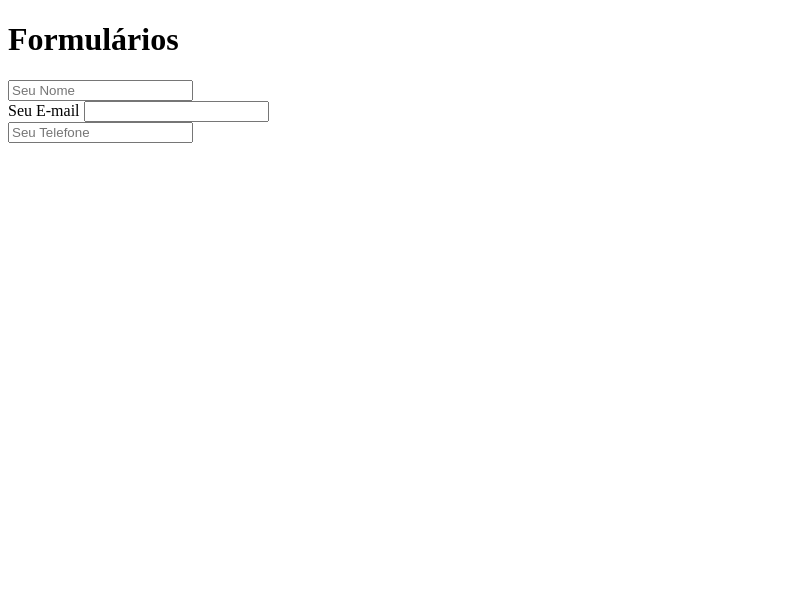
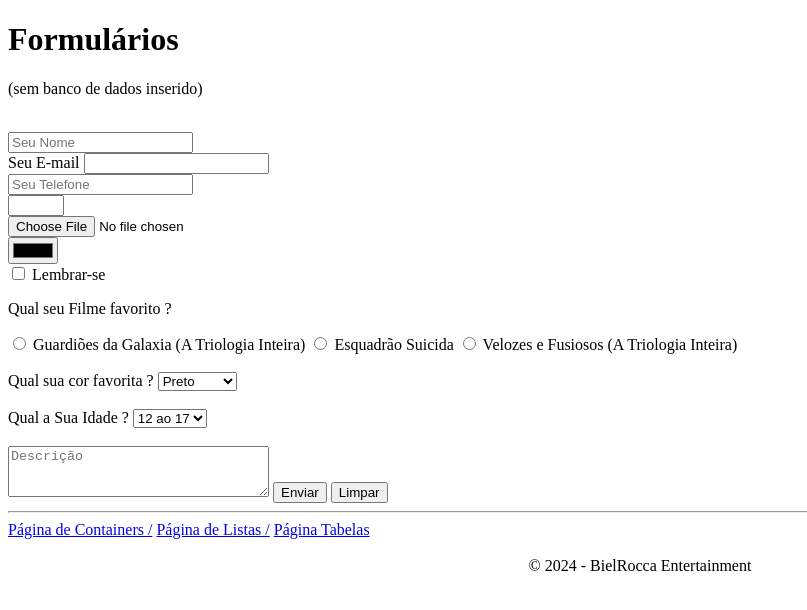
Before and after one commit to bielrocca/First-Html-Project, a plain HTML site: page forms.html in a window 1280 px wide. Shown: the whole page, without its empty margins (0-807 px from the left). Drawn offline with Linux system fonts and the light colour scheme.

Commit message:
Inclusão de Conteúdos

```diff
--- a/forms.html
+++ b/forms.html
@@ -3,10 +3,15 @@
 <head>
     <meta charset="UTF-8">
     <meta name="viewport" content="width=device-width, initial-scale=1.0">
+    <link rel="stylesheet" href="./forms.css">
     <title>Formularios</title>
 </head>
 <body>
-    <h1>Formulários</h1>
+    <header class="markdown-heading">
+        <h1>Formulários</h1>
+        <p>(sem banco de dados inserido)</p>
+    </header>
+    <br>
     <form action="">
         <label for=""></label>
         <input type="text" placeholder="Seu Nome">
@@ -15,6 +20,66 @@
         <input id="email" type="email">
         <br>
         <input type="tel" placeholder="Seu Telefone">
+        <br>
+        <input type="number" max="10" min="0">
+        <br>
+        <input type="file">
+        <br>
+        <input type="color">
+        <br>
+        <input type="checkbox" id="Lembrar-se">
+        <label for="Lembrar-se">Lembrar-se</label>
+        <p>
+            Qual seu Filme favorito ?
+        </p>
+        <input type="radio" id="GG" name="filme-favorito"><label for="GG"> Guardiões da Galaxia (A Triologia Inteira)</label>
+        <input type="radio" id="ES" name="filme-favorito"><label for="ES"> Esquadrão Suicida</label>
+        <input type="radio" id="VF" name="filme-favorito"><label for="VF"> Velozes e Fusiosos (A Triologia Inteira)</label>
+        <br>
+        <br>
+        <label for="">Qual sua cor favorita ?</label>
+        <select name="" id="">
+            <option value="">Preto</option>
+            <option value="">Azul</option>
+            <option value="">Verde</option>
+            <option value="">Amarelo</option>
+            <option value="">Vermelho</option>
+            <option value="">Branco</option>
+            <option value="">Rosa</option>
+            <option value="">Roxo</option>
+        </select>
+        <br>
+        <br>
+        <label for="">Qual a Sua Idade ?</label>
+        <select name="" id="">
+            <option value="">12 ao 17</option>
+            <option value="">18 ao 26</option>
+            <option value="">27 ao 35</option>
+            <option value="">35 ao 44</option>
+            <option value="">44 ao 53</option>
+            <option value="">53 ao 62</option>
+        </select>
+        <br>
+        <br>
+        <textarea name="" id="" cols="30" rows="3" placeholder="Descrição"></textarea>
+        <button type="submit">
+            Enviar
+        </button>
+        <button type="reset">
+            Limpar
+        </button>
     </form>
+    <hr>
+    <div class="heading-final">
+        <nav class="links">
+            <a class="links" href="./container.html">Página de Containers /</a>
+            <a class="links" href="./lista.html">Página de Listas /</a>
+            <a class="links" href="./tabelas.html">Página Tabelas</a>
+        </nav>
+    </div>
+    <br>
+    <footer align="center">
+        &copy; 2024 -  BielRocca Entertainment
+    </footer>
 </body>
 </html>
```
